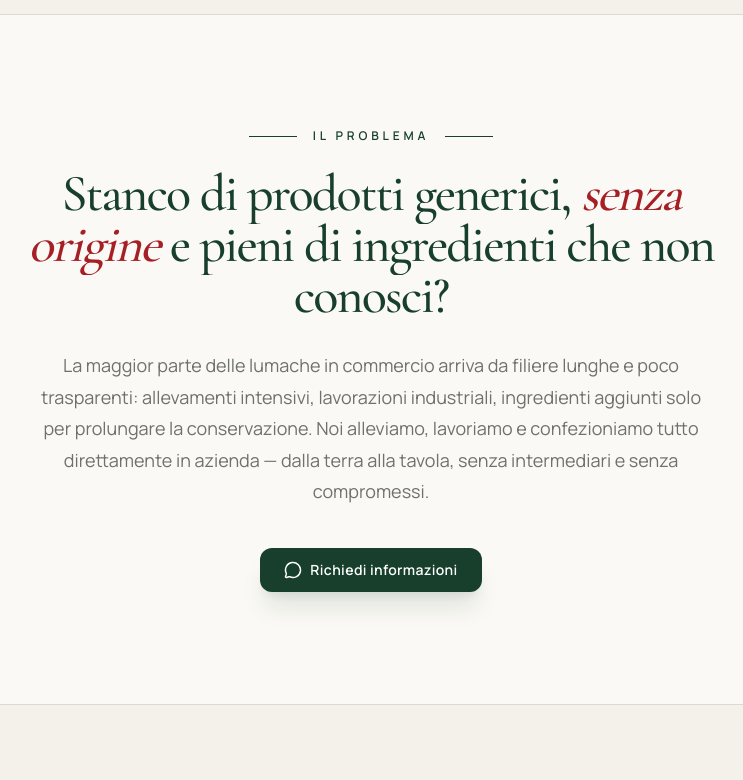
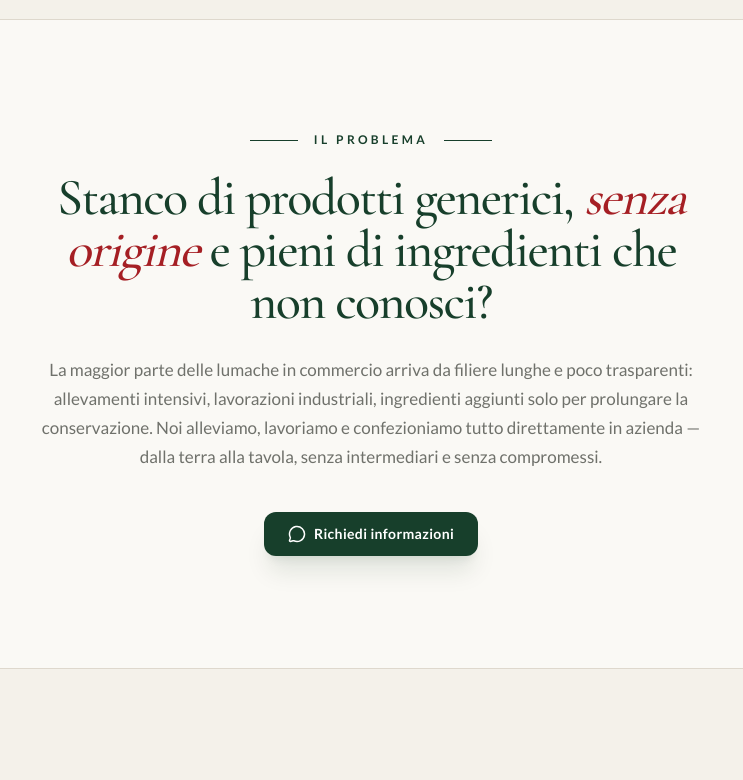
Before and after one commit to nextlevelmedia-dev/lumache-di-campagna, a Next.js app: page / in a window 1280 px wide. Shown: the part 960-1740 px from the top of the page, without its empty margins (269-1012 px from the left). Built offline with nearby package versions, Linux system fonts and the light colour scheme; grey boxes are pictures that could not be loaded.

Commit message:
Refine typography and update global styles

```diff
--- a/app/globals.css
+++ b/app/globals.css
@@ -26,9 +26,14 @@ html {
 body {
   background: var(--background);
   color: var(--foreground);
-  font-family: var(--font-sans), sans-serif;
+  font-family: var(--font-sans), Arial, sans-serif;
+  font-size: 1rem;
+  font-weight: 400;
+  line-height: 1.6;
+  text-rendering: optimizeLegibility;
+  -webkit-font-smoothing: antialiased;
+  -moz-osx-font-smoothing: grayscale;
 }
-
 
 /* TYPOGRAPHY */
 
@@ -43,32 +48,32 @@ body {
 .eyebrow {
   font-family: var(--font-sans), Arial, sans-serif;
   font-size: 0.75rem;
-  font-weight: 600;
+  font-weight: 700;
+  line-height: 1.4;
   text-transform: uppercase;
-  letter-spacing: 0.32em;
+  letter-spacing: 0.28em;
   color: var(--green);
 }
 
 .heading-display {
   font-family: var(--font-serif), Georgia, serif;
   font-weight: 500;
-  line-height: 0.98;
-  letter-spacing: -0.035em;
+  line-height: 1;
+  letter-spacing: -0.03em;
 }
 
 .body-large {
   font-family: var(--font-sans), Arial, sans-serif;
-  font-size: 1.125rem;
-  line-height: 1.75;
+  font-size: clamp(1rem, 0.96rem + 0.15vw, 1.0625rem);
+  font-weight: 400;
+  line-height: 1.7;
   color: var(--muted);
 }
 
-
 ::selection {
   background: var(--green);
-  color: white;
+  color: #ffffff;
 }
-
 
 /* COMPONENTS */
 
@@ -91,9 +96,7 @@ body {
     border-color: rgba(23, 63, 43, 0.22);
     box-shadow: 0 22px 45px rgba(23, 63, 43, 0.12);
   }
-}
 
-@layer components {
   .card-dark {
     border-radius: 1.5rem;
     border: 1px solid rgba(255, 255, 255, 0.14);
@@ -114,14 +117,12 @@ body {
     border-color: rgba(255, 255, 255, 0.28);
     box-shadow: 0 24px 55px rgba(0, 0, 0, 0.22);
   }
-}
 
-@layer components {
   .card-product {
+    overflow: hidden;
     border-radius: 1.25rem;
     border: 1px solid var(--border);
     background: var(--surface);
-    overflow: hidden;
     transition:
       transform 0.3s cubic-bezier(0.22, 1, 0.36, 1),
       box-shadow 0.3s cubic-bezier(0.22, 1, 0.36, 1),
@@ -136,8 +137,21 @@ body {
 }
 
 @keyframes badge-shine {
-  0% { transform: translateX(-160%) rotate(12deg); opacity: 0; }
-  50% { opacity: 1; }
-  100% { transform: translateX(160%) rotate(12deg); opacity: 0; }
+  0% {
+    transform: translateX(-160%) rotate(12deg);
+    opacity: 0;
+  }
+
+  50% {
+    opacity: 1;
+  }
+
+  100% {
+    transform: translateX(160%) rotate(12deg);
+    opacity: 0;
+  }
 }
-.badge-shine { animation: badge-shine 1.1s ease-in-out 0.35s infinite; }
+
+.badge-shine {
+  animation: badge-shine 1.1s ease-in-out 0.35s infinite;
+}
--- a/app/layout.tsx
+++ b/app/layout.tsx
@@ -1,7 +1,7 @@
 import type { Metadata } from "next";
 import {
   Cormorant_Garamond,
-  Manrope,
+  Lato,
 } from "next/font/google";
 
 import "./globals.css";
@@ -13,10 +13,10 @@ const serif = Cormorant_Garamond({
   display: "swap",
 });
 
-const sans = Manrope({
+const sans = Lato({
   subsets: ["latin"],
   variable: "--font-sans",
-  weight: ["400", "500", "600", "700"],
+  weight: ["400", "700", "900"],
   display: "swap",
 });
 
@@ -33,9 +33,7 @@ export default function RootLayout({
 }>) {
   return (
     <html lang="it">
-      <body
-        className={`${serif.variable} ${sans.variable} antialiased`}
-      >
+      <body className={`${serif.variable} ${sans.variable} antialiased`}>
         {children}
       </body>
     </html>
```
